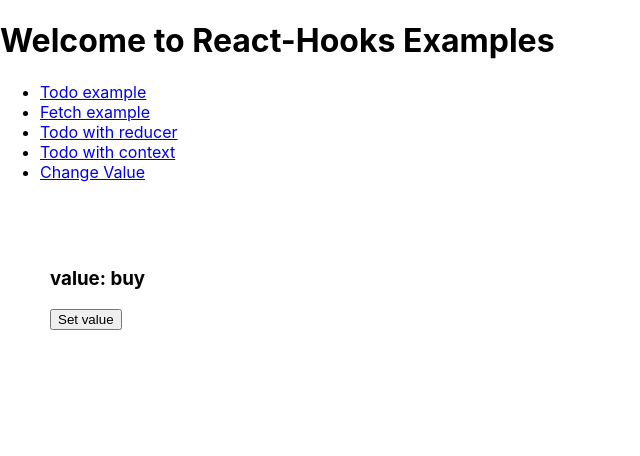
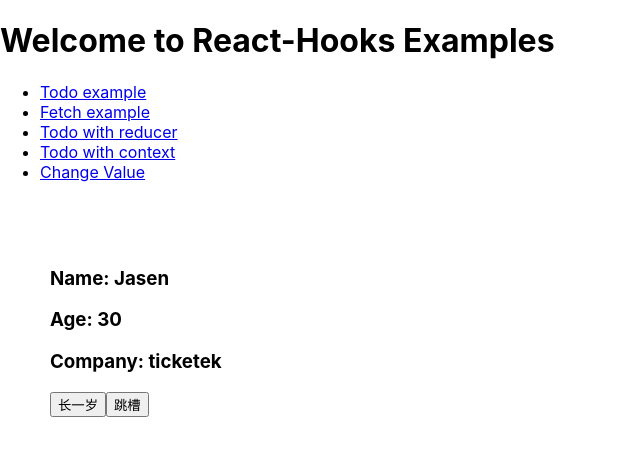
Before and after one commit to Jasenpan1987/react-hooks-demo, a React (Create React App) app: page /changevalue in a window 1280 px wide. Shown: the top 456 px of the page, without its empty margins (0-640 px from the left). Built offline with nearby package versions, Linux system fonts and the light colour scheme.

Commit message:
usePerson

```diff
--- a/src/components/ContextAndState/Panel.jsx
+++ b/src/components/ContextAndState/Panel.jsx
@@ -2,16 +2,19 @@ import React, { useContext } from "react";
 import { ChangeValueContext } from "./context";
 
 export default function Panel() {
-  const { value, setValue } = useContext(ChangeValueContext);
+  const { person, growup, tiaocao } = useContext(ChangeValueContext);
   return (
     <div>
-      <h3>value: {value}</h3>
+      <h3>Name: {person.name}</h3>
+      <h3>Age: {person.age}</h3>
+      <h3>Company: {person.company}</h3>
+      <button onClick={growup}>长一岁</button>
       <button
         onClick={() => {
-          setValue("hello world");
+          tiaocao("Google");
         }}
       >
-        Set value
+        跳槽
       </button>
     </div>
   );
--- a/src/components/ContextAndState/index.jsx
+++ b/src/components/ContextAndState/index.jsx
@@ -2,11 +2,25 @@ import React, { useState } from "react";
 import { ChangeValueContext } from "./context";
 import Panel from "./Panel";
 
+const usePerson = initialValue => {
+  const [value, setValue] = useState(initialValue);
+
+  return {
+    person: value,
+    growup: () => setValue({ ...value, age: value.age + 1 }),
+    tiaocao: company => setValue({ ...value, company })
+  };
+};
+
 export default () => {
-  const [value, setValue] = useState("buy");
+  const { person, growup, tiaocao } = usePerson({
+    name: "Jasen",
+    age: 30,
+    company: "ticketek"
+  });
 
   return (
-    <ChangeValueContext.Provider value={{ value, setValue }}>
+    <ChangeValueContext.Provider value={{ person, growup, tiaocao }}>
       <Panel />
     </ChangeValueContext.Provider>
   );
```
